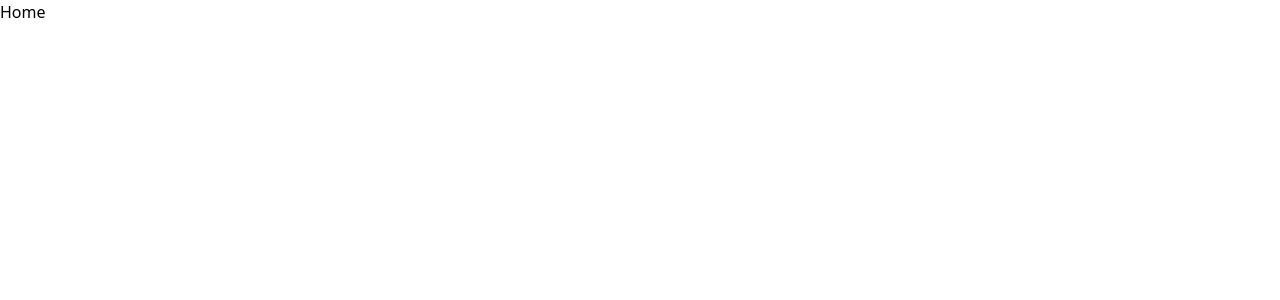
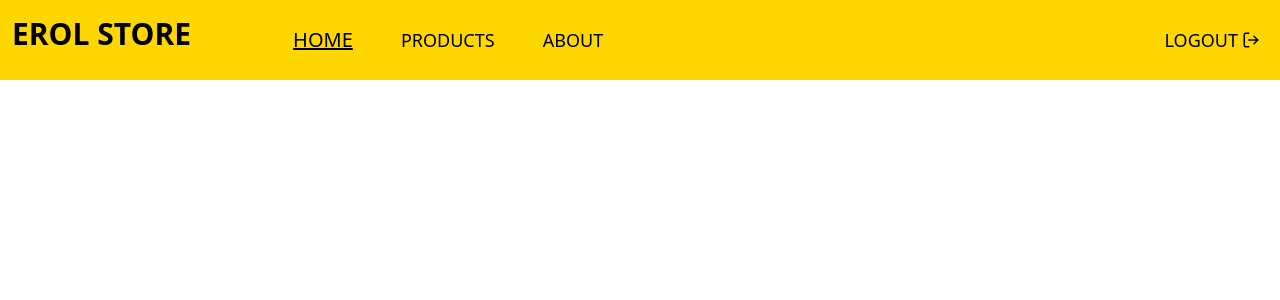
Before and after one commit to muhammeterl1912/React-Store-App, a React (Create React App) app: page /home in a window 1280 px wide. Shown: the top 300 px of the page. Built offline with nearby package versions, Linux system fonts and the light colour scheme.

Commit message:
finished the design and logic of notFound page.

```diff
--- a/package.json
+++ b/package.json
@@ -9,6 +9,7 @@
     "init": "^0.1.2",
     "react": "^18.2.0",
     "react-dom": "^18.2.0",
+    "react-icons": "^5.1.0",
     "react-router-dom": "^6.22.3",
     "react-scripts": "5.0.1",
     "tailwindcss": "^3.4.3",
--- a/src/components/Navbar.jsx
+++ b/src/components/Navbar.jsx
@@ -0,0 +1,26 @@
+import { FiLogOut } from "react-icons/fi";
+import { NavLink,Link } from "react-router-dom";
+const Navbar = () => {
+  return (
+    <div className="bg-primary h-20 flex gap-10 ">
+      <h3 className="text-3xl mb-3 inline p-3 font-extrabold uppercase w-[20%] flex items-center">
+
+        <Link to={"/home"}>Erol Store</Link>
+      </h3>
+      <ul className="flex  w-[30%] items-center uppercase gap-7 p-5 justify-between text-lg ">
+        <li className="nav-text-hover">
+          <NavLink to={"/home"}>Home</NavLink>
+        </li>
+        <li  className="nav-text-hover">
+          <NavLink to={"/products"}>Products</NavLink>
+        </li>
+        <li className="nav-text-hover">
+          <NavLink to={"/about"}>About</NavLink>
+        </li>
+      </ul>
+      <div className="w-[50%] flex gap-1 items-center justify-end m-5 uppercase text-lg nav-text-hover"><NavLink to={"/"}> Logout</NavLink><FiLogOut/></div>
+    </div>
+  );
+};
+
+export default Navbar;
--- a/src/index.css
+++ b/src/index.css
@@ -12,4 +12,8 @@
 .brand-title{
   @apply text-3xl mb-3 text-center p-3 font-extrabold uppercase;
 }
+.nav-text-hover:hover, .active {
+  @apply text-xl underline transition-all;
 }
+
+}
--- a/src/pages/Home.jsx
+++ b/src/pages/Home.jsx
@@ -1,8 +1,9 @@
 import React from 'react'
+import Navbar from '../components/Navbar'
 
 const Home = () => {
   return (
-    <div>Home</div>
+    <div><Navbar/></div>
   )
 }
 
--- a/src/pages/Login.jsx
+++ b/src/pages/Login.jsx
@@ -4,21 +4,20 @@ const Login = () => {
   const [email, setEmail] = useState("");
   const [password, setPassword] = useState("");
 
-const {login} = useAuthContext()
-  const handleSubmit = (e) =>{
-    e.preventDefault()
-    if(email === "muhammet@gmail.com" && password ==="123"){
-    login({email,password})
+  const { login } = useAuthContext();
+  const handleSubmit = (e) => {
+    e.preventDefault();
+    if (email === "muhammet@gmail.com" && password === "123") {
+      login({ email, password });
+    } else {
+      alert("Wrong email or password!!!");
+      setEmail("");
+      setPassword("");
     }
-    else{
-      alert("Wrong email or password!!!")
-      setEmail("")
-      setPassword("")
-  }
-  }
+  };
   return (
     <div className="login-container">
-      <form class="formContainer"  onSubmit={handleSubmit}>
+      <form class="formContainer" onSubmit={handleSubmit}>
         <h3 className="brand-title">Erol Store</h3>
         <h5 className="text-xl mb-3 text-center p-1">SIGN IN</h5>
         <p className=" mb-3 text-center p-1 text-black text-opacity-60">
@@ -35,7 +34,7 @@ const {login} = useAuthContext()
           id="e-mail"
           placeholder="Enter your E-mail"
           className="border focus:outline-primary p-2 mt-2 block w-[100%] rounded "
-          onChange={e=>setEmail(e.target.value)}
+          onChange={(e) => setEmail(e.target.value)}
           value={email}
         />
         <label
@@ -49,14 +48,13 @@ const {login} = useAuthContext()
           id="password"
           placeholder="Enter your Password"
           className="border focus:outline-yellow-400 p-2 mt-2 block w-[100%] rounded"
-          onChange={e=>setPassword(e.target.value)}
+          onChange={(e) => setPassword(e.target.value)}
           value={password}
         />
         <input
           type="submit"
           className="w-[100%] bg-primary text-secondary block m-auto mt-6 p-2 cursor-pointer hover:opacity-90"
           value={"SIGN IN"}
-
         />
         <p className="text-black text-opacity-30 mt-2 ">
           Did you forget your Password?
--- a/src/pages/NotFound.jsx
+++ b/src/pages/NotFound.jsx
@@ -0,0 +1,33 @@
+import notFound from "../components/assets/notFound.png";
+import { useNavigate } from "react-router-dom";
+const NotFound = () => {
+  const navigate = useNavigate();
+  return (
+    <div className="flex  mt-5 flex-col justify-center items-center gap-4">
+      <h1 className="text-2xl uppercase text-primary">
+        The page you are looking for does not exist!!!
+      </h1>
+      <img src={notFound} alt="Not Found" className="w-[70%] h-[50%] " />
+      <div className="flex  justify-center container gap-2">
+        <button
+          className="w-[10%] bg-primary text-secondary  mt-6 p-2  hover:opacity-90"
+          onClick={() => {
+            navigate(-1);
+          }}
+        >
+          Back
+        </button>
+        <button
+          className="w-[10%] bg-primary text-secondary  mt-6 p-2  hover:opacity-90"
+          onClick={() => {
+            navigate("/home");
+          }}
+        >
+          HOME
+        </button>
+      </div>
+    </div>
+  );
+};
+
+export default NotFound;
--- a/src/router/AppRouter.jsx
+++ b/src/router/AppRouter.jsx
@@ -1,6 +1,7 @@
 import { Route,Routes } from "react-router-dom";
 import Login from "../pages/Login";
 import Home from "../pages/Home"
+import NotFound from "../pages/NotFound";
 
 const AppRouter = () => {
   return (
@@ -8,6 +9,7 @@ const AppRouter = () => {
     <Routes>
       <Route path="/" element={<Login/>} />
       <Route path="/home" element={<Home/>} />
+      <Route path="*" element={<NotFound/>} />
     </Routes>
 
   )
```
Also changed, not shown: src/components/assets/notFound.png (added), 1 other file (tests, documents, lock files or other folders).
